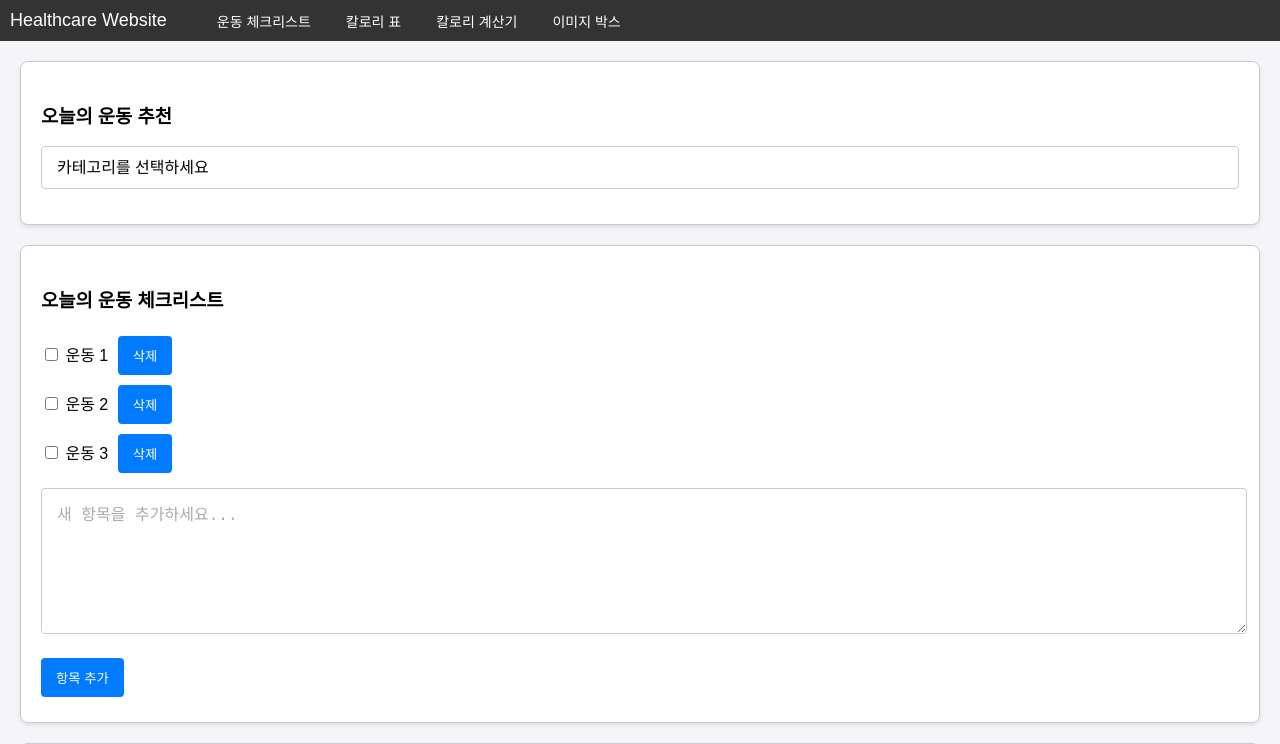
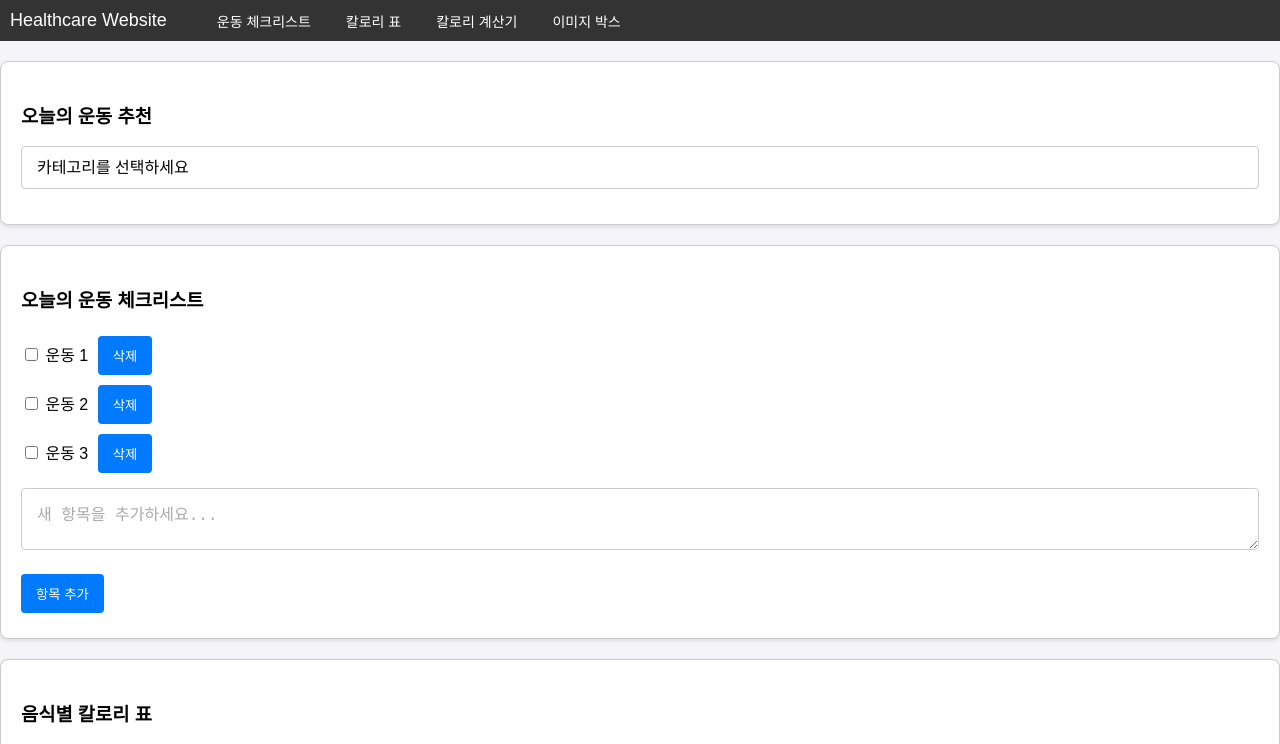
Before and after one commit to Yudeenim/SE_Web, a plain HTML site: page index.html in a window 1280 px wide. Shown: the top 744 px of the page. Drawn offline with Linux system fonts and the light colour scheme.

Commit message:
Add files via upload

```diff
--- a/index.html
+++ b/index.html
@@ -49,7 +49,7 @@
         <label><input type="checkbox" id="item3"> 운동 3 <button onclick="removeItem(this)">삭제</button></label><br>
         </div>
 
-        <textarea id="userInput" placeholder="새 항목을 추가하세요..." style="margin-top: 10px;"></textarea><br>
+        <textarea id="userInput" placeholder="새 항목을 추가하세요..." style="margin-top: 10px; max-width: 100%;"></textarea><br>
         <button style = margin-left:0px; onclick="addChecklistItem()">항목 추가</button> <!-- 항목 추가 버튼 -->
     </div>
 
--- a/styles.css
+++ b/styles.css
@@ -7,7 +7,7 @@ body {
 
 /* 공통 컨테이너 스타일 */
 .container {
-  margin: 20px;
+  margin: 20px auto;
   padding: 20px;
   background-color: #fff;
   border: 1px solid #ccc;
@@ -107,25 +107,17 @@ nav ul li a {
 
 /* 모든 입력 박스 스타일 */
 input[type="text"],
-input[type="password"],
-input[type="email"],
 input[type="number"],
-input[type="range"],
 textarea {
-  width: 98%;
+  width: 100%; /* 부모 컨테이너에 맞춤 */
+  max-width: 500px; /* 입력 필드 최대 너비 설정 */
+  margin: 0 auto 15px; /* 하단 여백 추가 */
   padding: 12px 15px;
   font-size: 16px;
   border: 1px solid #ccc;
   border-radius: 4px;
   background-color: #fff;
-  margin-bottom: 15px;
-  transition: all 0.2s ease;
-}
-
-/* 텍스트 영역(textarea) 스타일 */
-textarea {
-  resize: vertical; /* 수직 크기만 조정 가능하도록 */
-  height: 120px;
+  box-sizing: border-box; /* 테두리를 포함하여 크기 계산 */
 }
 
 /* placeholder 텍스트 스타일 */
```
